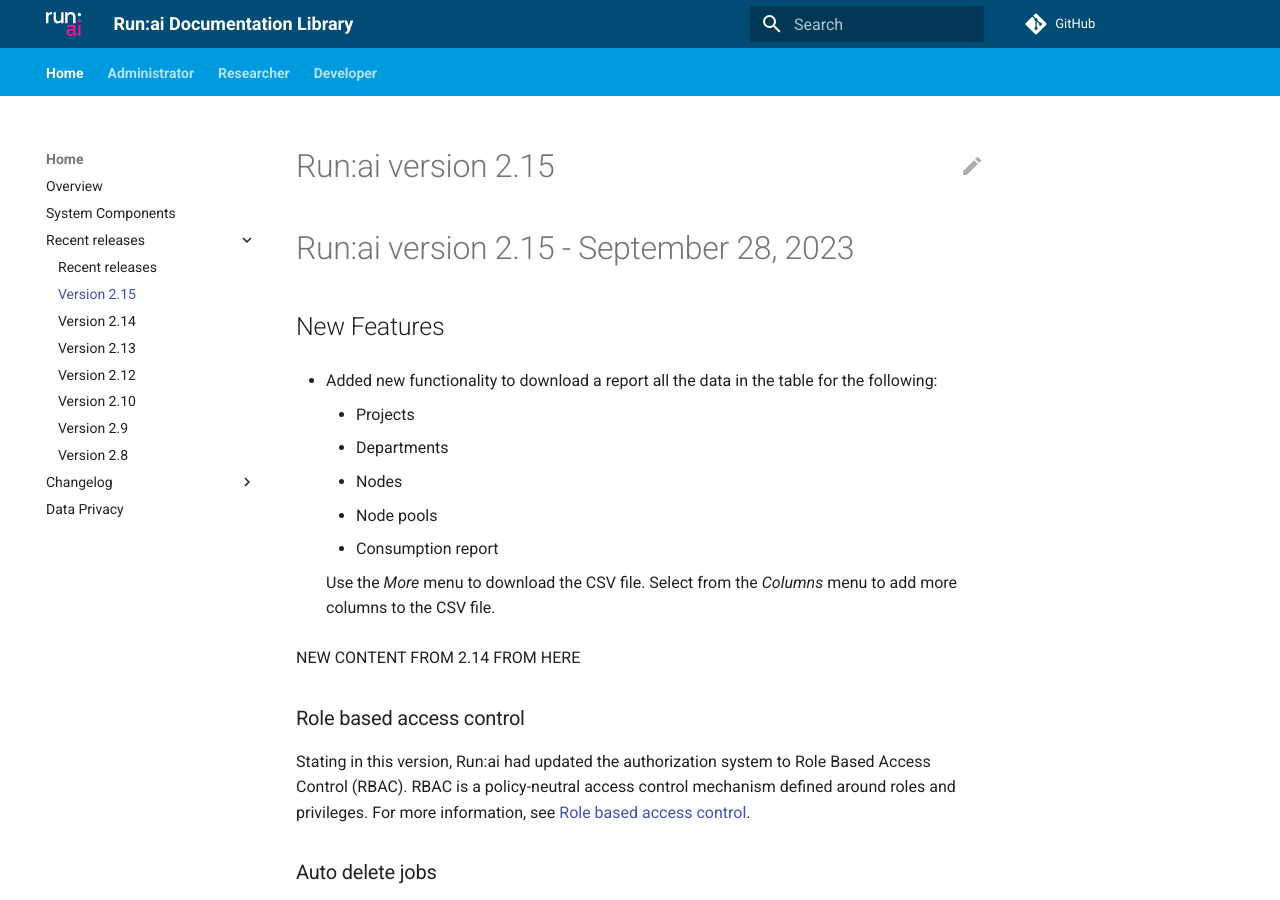
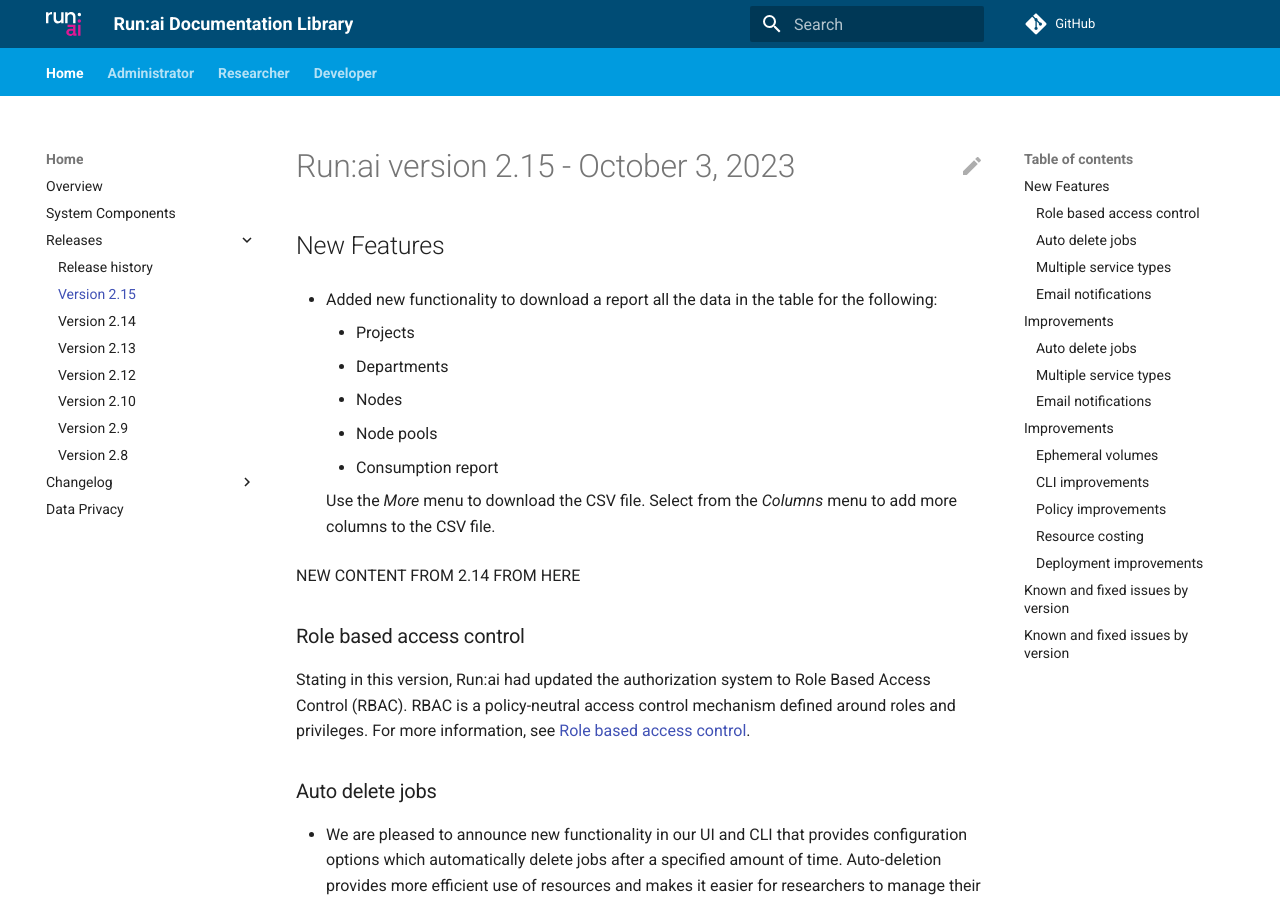
Before and after one commit to jasonnovichRunAI/gh-pages-test, an MkDocs documentation site: the page built from docs/home/whats-new-2-15.md, in a window 1280 px wide and 900 px high. Built offline with MkDocs 1.6.1 and Material for MkDocs 9.7.7, drawn with Linux system fonts in a browser that asks for light colours; comment, search, counter and statistics services are not loaded; the version menu is left out.

Commit message:
updated some docs

```diff
--- a/docs/home/whats-new-2-15.md
+++ b/docs/home/whats-new-2-15.md
@@ -1,6 +1,4 @@
-# Run:ai version 2.15
-
-# Run:ai version 2.15 - September 28, 2023
+# Run:ai version 2.15 - October 3, 2023
 
 ## New Features
 
--- a/mkdocs.yml
+++ b/mkdocs.yml
@@ -141,8 +141,8 @@
   - Home:
     - 'Overview': 'index.md'
     - 'System Components' : 'home/components.md'
-    - 'Recent releases' :
-      - 'Recent releases' : 'home/recent-releases.md'
+    - 'Releases' :
+      - 'Release history' : 'home/recent-releases.md'
       - 'Version 2.15' : 'home/whats-new-2-15.md'
       - 'Version 2.14' : 'home/whats-new-2-14.md'
       - 'Version 2.13' : 'home/whats-new-2-13.md'
```
Also changed, not shown: docs/home/components.md (+0 -1 lines), docs/index.md (+1 -13 lines).
